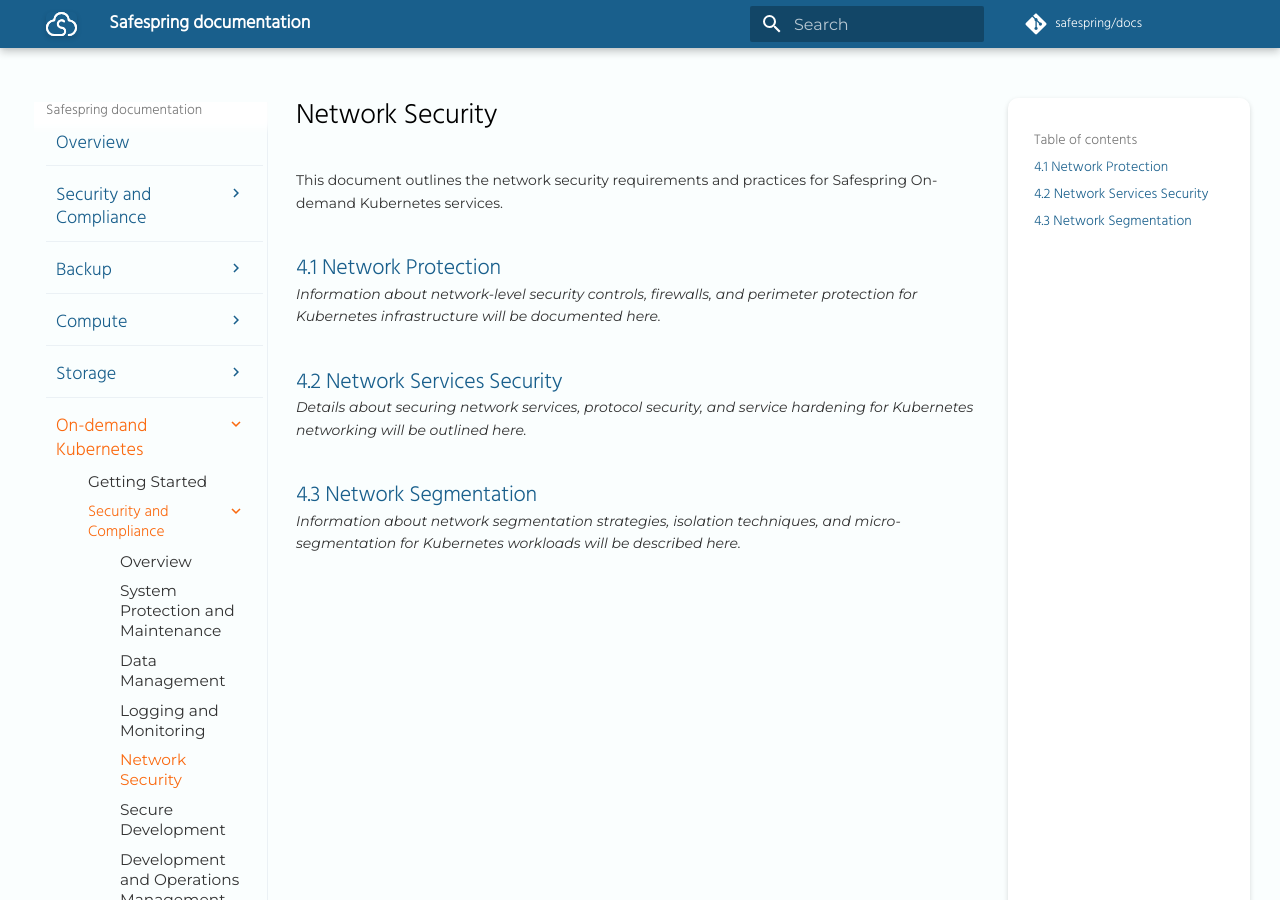
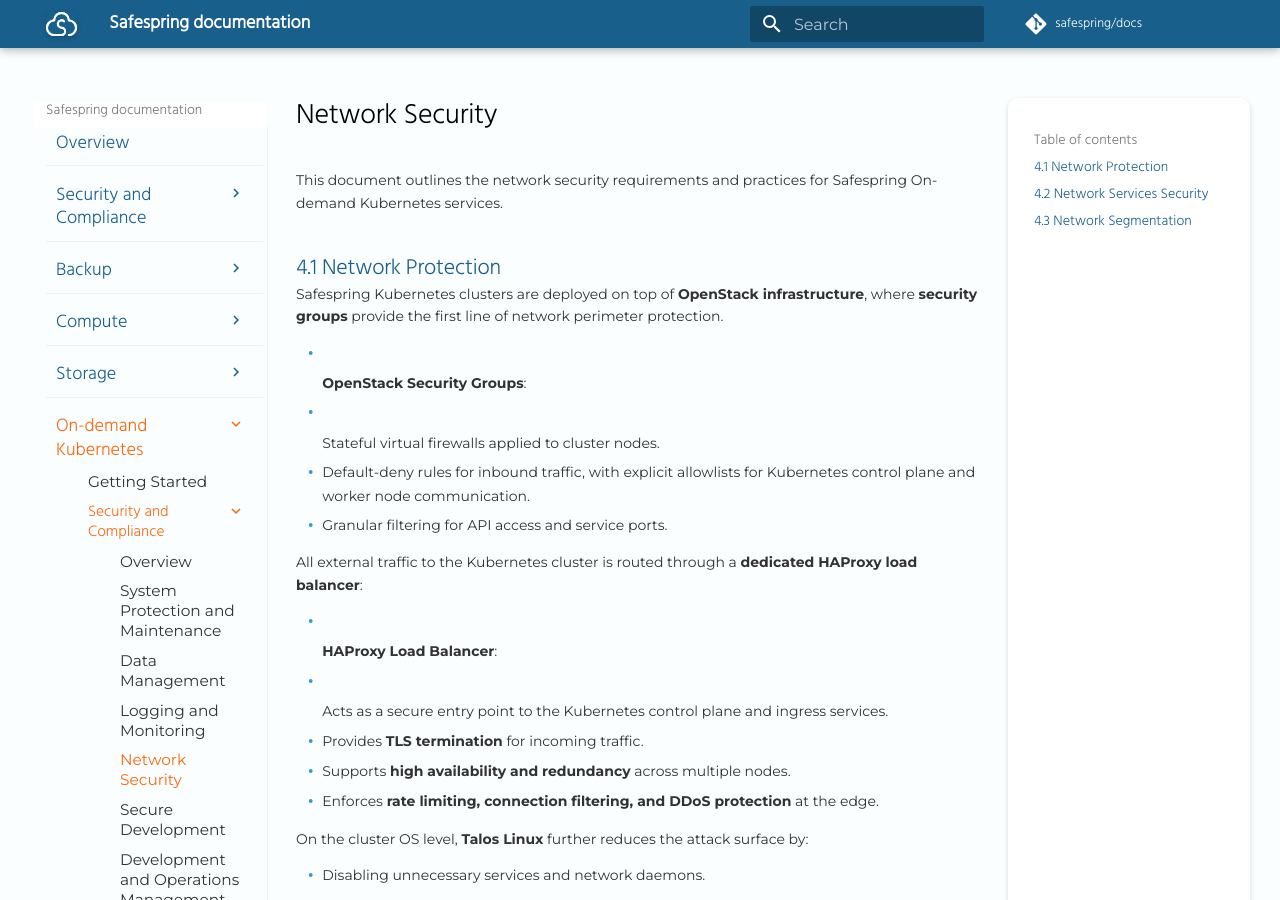
Before and after one commit to safespring/docs, an MkDocs documentation site: the page built from content/kubernetes/security-compliance/network-security.md, in a window 1280 px wide and 900 px high. Built offline with MkDocs 1.6.1 and Material for MkDocs 9.7.7, drawn with Linux system fonts in a browser that asks for light colours; a script that is not in the unit is left out; comment, search, counter and statistics services are not loaded; some of the changed text lies outside the part shown.

Commit message:
[paas] finalize last part of docs

```diff
--- a/content/kubernetes/security-compliance/network-security.md
+++ b/content/kubernetes/security-compliance/network-security.md
@@ -4,12 +4,52 @@
 
 ## 4.1 Network Protection
 
-*Information about network-level security controls, firewalls, and perimeter protection for Kubernetes infrastructure will be documented here.*
+Safespring Kubernetes clusters are deployed on top of **OpenStack infrastructure**, where **security groups** provide the first line of network perimeter protection.
+
+* **OpenStack Security Groups**:
+
+  * Stateful virtual firewalls applied to cluster nodes.
+  * Default-deny rules for inbound traffic, with explicit allowlists for Kubernetes control plane and worker node communication.
+  * Granular filtering for API access and service ports.
+
+All external traffic to the Kubernetes cluster is routed through a **dedicated HAProxy load balancer**:
+
+* **HAProxy Load Balancer**:
+
+  * Acts as a secure entry point to the Kubernetes control plane and ingress services.
+  * Provides **TLS termination** for incoming traffic.
+  * Supports **high availability and redundancy** across multiple nodes.
+  * Enforces **rate limiting, connection filtering, and DDoS protection** at the edge.
+
+On the cluster OS level, **Talos Linux** further reduces the attack surface by:
+
+* Disabling unnecessary services and network daemons.
+* Enforcing secure-by-default configurations with immutable networking settings.
+* Providing an API-driven firewall configuration mechanism.
 
 ## 4.2 Network Services Security
 
-*Details about securing network services, protocol security, and service hardening for Kubernetes networking will be outlined here.*
+* **Protocol Security**:
+
+  * All internal Kubernetes communication is encrypted with TLS.
+  * Mutual TLS (mTLS) can be enabled for pod-to-pod and service-to-service traffic using service mesh integrations.
+
+* **Service Hardening**:
+
+  * Kubernetes API server access is restricted via Zitadel RBAC + MFA authentication.
+  * Node-to-node and pod-to-pod traffic flows are minimized using **default-deny NetworkPolicies**.
+  * Talos Linux ensures minimal exposure by running no general-purpose services on cluster nodes.
+
+* **Ingress and Egress Control**:
+
+  * External ingress traffic flows through the **HAProxy load balancer**, which provides TLS termination and routing to the correct Kubernetes services.
 
 ## 4.3 Network Segmentation
 
-*Information about network segmentation strategies, isolation techniques, and micro-segmentation for Kubernetes workloads will be described here.*
+* **Kubernetes Network Policies**:
+
+  * Workloads are isolated by default with explicit policies defining allowed communication paths.
+  * Policies enforce micro-segmentation between namespaces, reducing lateral movement risks.
+
+* **Cilium with eBPF for Network Hardening**:
+  Safespring leverages **Cilium**, a CNI (Container Network Interface) powered by eBPF, for advanced Kubernetes networking and security.
```
Also changed, not shown: content/kubernetes/security-compliance/development-operations-management.md (+23 -2 lines), content/kubernetes/security-compliance/system-protection-maintenance.md (+55 -3 lines).
